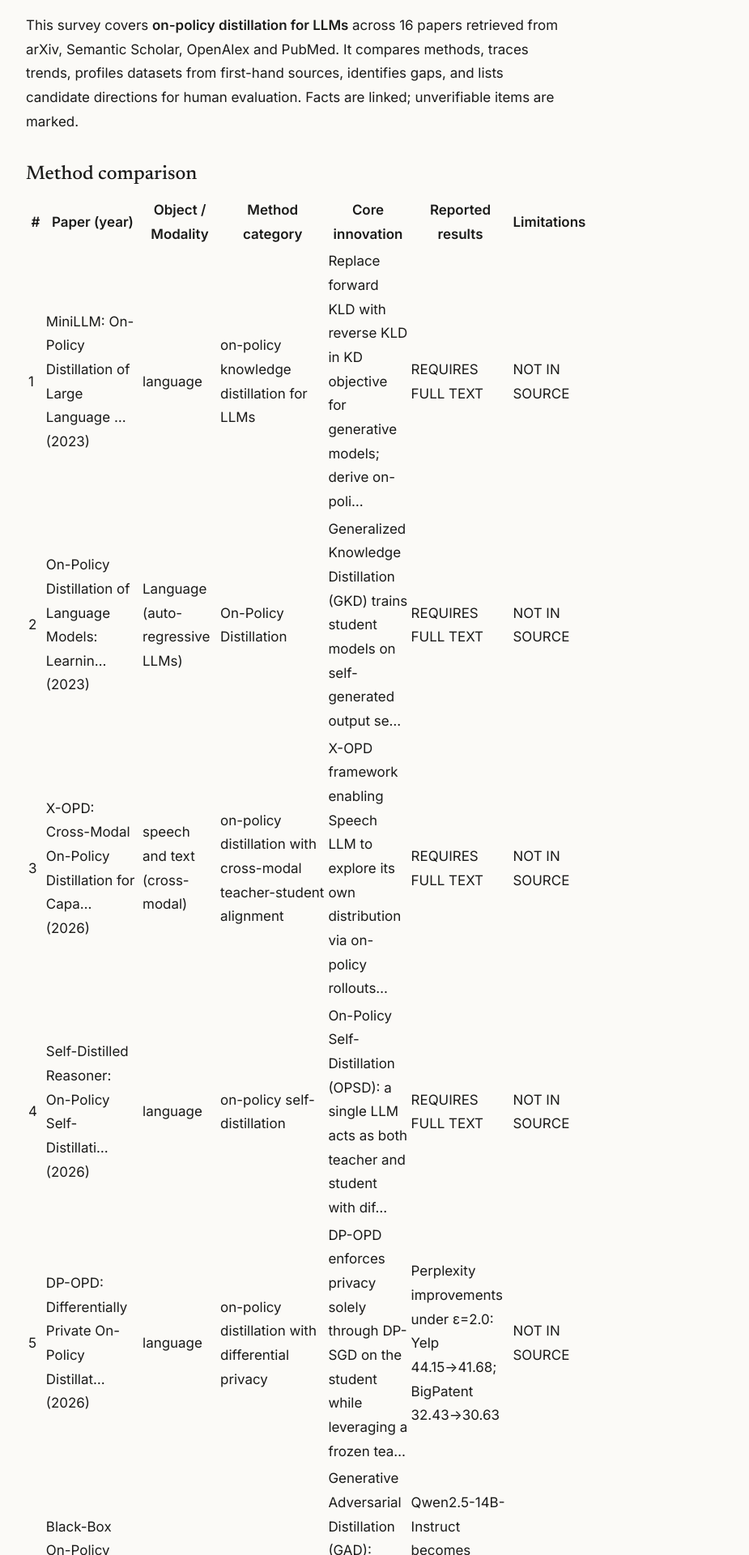
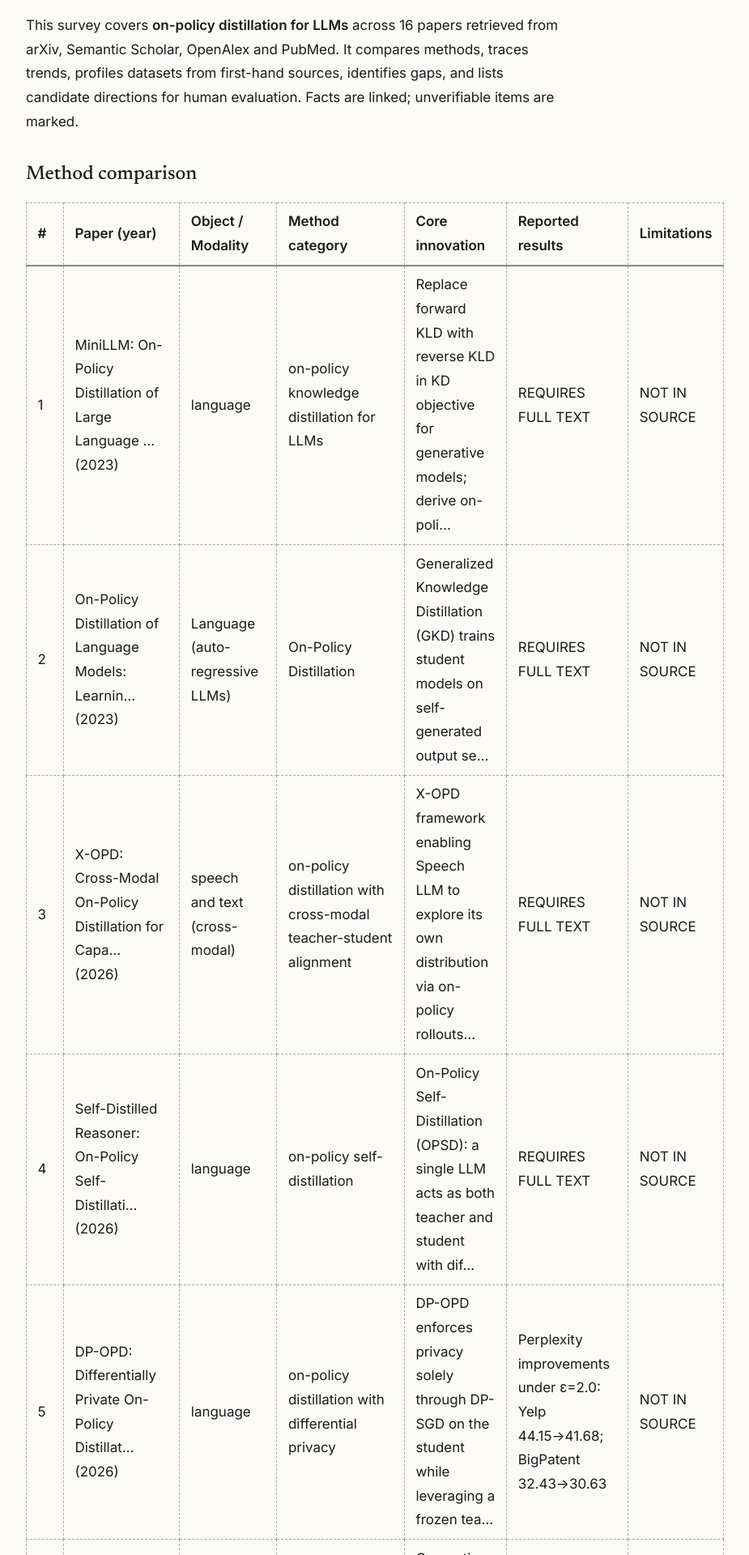
Before and after one commit to Jiaqian-Janelle/Jiaqian-Janelle.github.io, a Jekyll site: the page built from _posts/2026-06-25-survey-on-policy-distillation-for-llms.md, in a window 1280 px wide. Shown: the part 342-2262 px from the top of the page at 81% size, without its empty margins (272-1197 px from the left). Built offline with Jekyll 4.4.1, drawn with Linux system fonts in a browser that asks for light colours.

```diff
--- a/_config.yml
+++ b/_config.yml
@@ -34,6 +34,8 @@
 markdown: kramdown
 highlighter: rouge
 permalink: /blog/:title/
+kramdown:
+  math_engine: null
 
 collections:
   papers:
--- a/_layouts/default.html
+++ b/_layouts/default.html
@@ -2,7 +2,43 @@
 <html lang="en">
 {% include head.html %}
 <body>
+
+  <style>
+    table {
+      border-collapse: collapse;
+      width: 100%;
+      margin: 1.2em 0;
+    }
+    table th,
+    table td {
+      border: 1px dashed #aaa;   /* 虚线;想换实线就把 dashed 改成 solid */
+      padding: 0.5em 0.8em;
+      text-align: left;
+    }
+    table thead th {
+      border-bottom: 2px solid #888;  /* 表头下方加重,和正文区分 */
+    }
+  </style>
+
   {{ content }}
+
   {% include footer.html %}
+
+  <!-- MathJax 数学公式渲染 -->
+  <script>
+    MathJax = {
+      tex: {
+        inlineMath: [['$', '$'], ['\\(', '\\)']],
+        displayMath: [['$$', '$$'], ['\\[', '\\]']],
+        processEscapes: true
+      },
+      options: {
+        skipHtmlTags: ['script', 'noscript', 'style', 'textarea', 'pre', 'code']
+      }
+    };
+  </script>
+  <script id="MathJax-script" async
+    src="https://cdn.jsdelivr.net/npm/mathjax@3/es5/tex-mml-chtml.js"></script>
+
 </body>
 </html>
```
